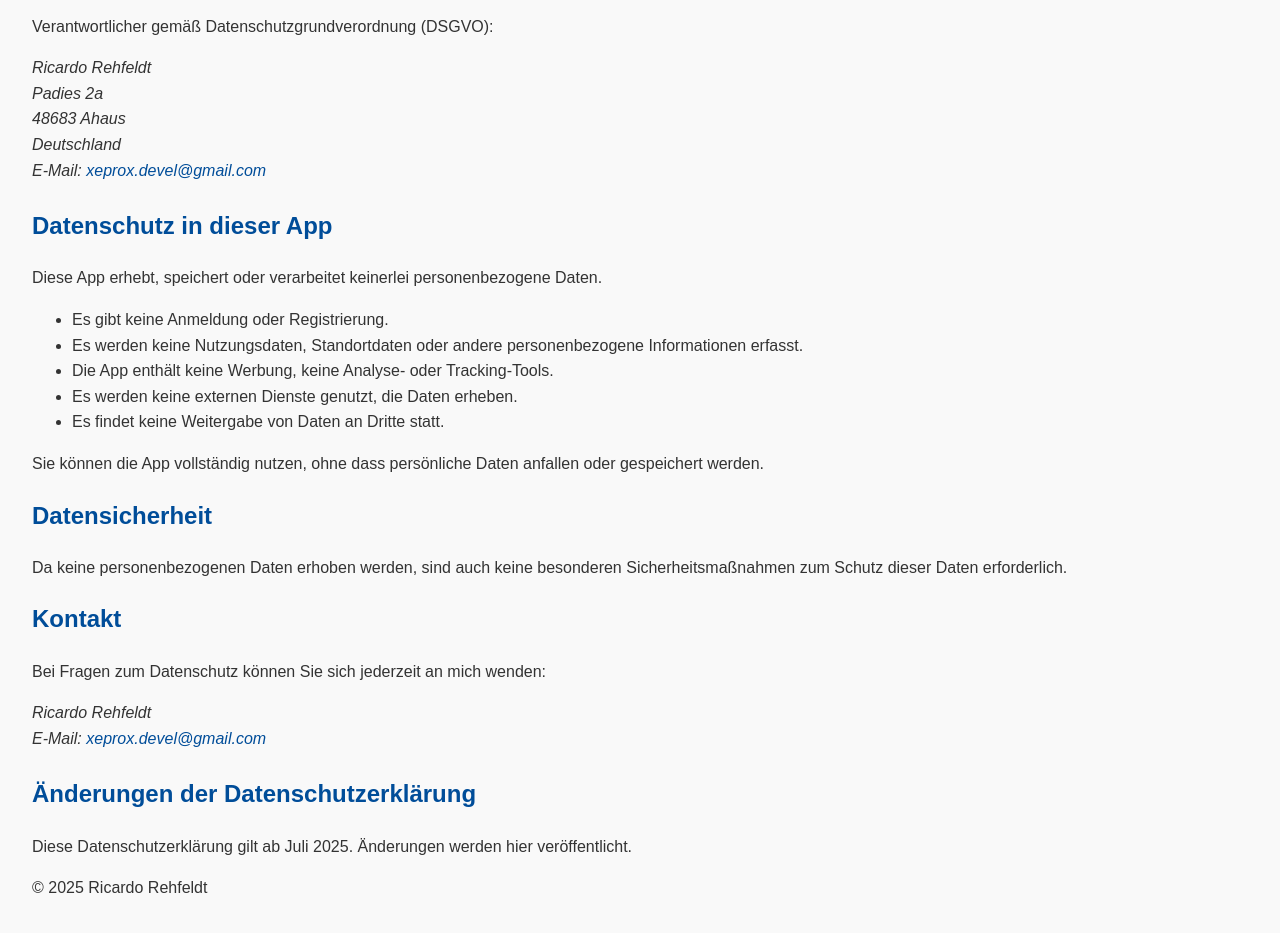
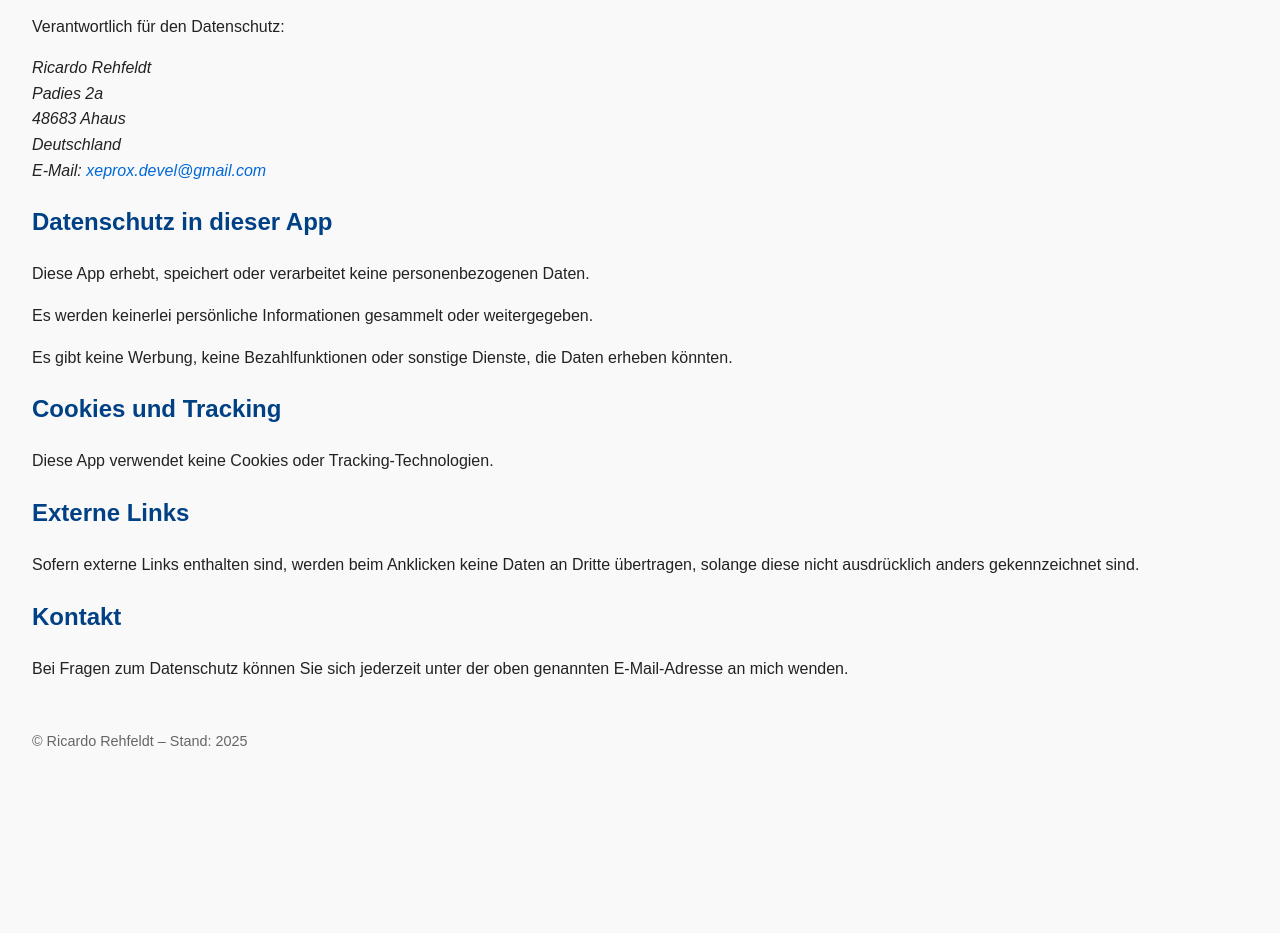
Before and after one commit to xeprox-devel/ricardo-rehfeldt.de, a plain HTML site: page datenschutz.html in a window 1280 px wide. Shown: the part 91-1024 px from the top of the page. After the commit the page ends 876 px from the top, so only its background shows below. Drawn offline with Linux system fonts and the light colour scheme.

Commit message:
Update datenschutz.html

```diff
--- a/datenschutz.html
+++ b/datenschutz.html
@@ -3,33 +3,36 @@
 <head>
   <meta charset="UTF-8" />
   <meta name="viewport" content="width=device-width, initial-scale=1" />
-    <title>Datenschutzerklärung - Ricardo Rehfeldt</title>
+  <title>Datenschutzerklärung</title>
   <style>
     body {
       font-family: Arial, sans-serif;
+      margin: 2rem;
       line-height: 1.6;
-            margin: 2rem;
       background-color: #f9f9f9;
-            color: #333;
+      color: #222;
     }
     h1, h2 {
-            color: #004d99;
-        }
-        address {
-            margin-bottom: 1.5rem;
+      color: #004085;
     }
     a {
-            color: #004d99;
+      color: #0069d9;
       text-decoration: none;
     }
     a:hover {
       text-decoration: underline;
     }
+    footer {
+      margin-top: 3rem;
+      font-size: 0.9rem;
+      color: #666;
+    }
   </style>
 </head>
 <body>
   <h1>Datenschutzerklärung</h1>
-    <p>Verantwortlicher gemäß Datenschutzgrundverordnung (DSGVO):</p>
+
+  <p>Verantwortlich für den Datenschutz:</p>
   <address>
     Ricardo Rehfeldt<br />
     Padies 2a<br />
@@ -39,31 +42,24 @@
   </address>
 
   <h2>Datenschutz in dieser App</h2>
-    <p>Diese App erhebt, speichert oder verarbeitet keinerlei personenbezogene Daten.</p>
-    <ul>
-        <li>Es gibt keine Anmeldung oder Registrierung.</li>
-        <li>Es werden keine Nutzungsdaten, Standortdaten oder andere personenbezogene Informationen erfasst.</li>
-        <li>Die App enthält keine Werbung, keine Analyse- oder Tracking-Tools.</li>
-        <li>Es werden keine externen Dienste genutzt, die Daten erheben.</li>
-        <li>Es findet keine Weitergabe von Daten an Dritte statt.</li>
-    </ul>
-    <p>Sie können die App vollständig nutzen, ohne dass persönliche Daten anfallen oder gespeichert werden.</p>
 
-    <h2>Datensicherheit</h2>
-    <p>Da keine personenbezogenen Daten erhoben werden, sind auch keine besonderen Sicherheitsmaßnahmen zum Schutz dieser Daten erforderlich.</p>
+  <p>Diese App erhebt, speichert oder verarbeitet keine personenbezogenen Daten.</p>
+
+  <p>Es werden keinerlei persönliche Informationen gesammelt oder weitergegeben.</p>
+
+  <p>Es gibt keine Werbung, keine Bezahlfunktionen oder sonstige Dienste, die Daten erheben könnten.</p>
+
+  <h2>Cookies und Tracking</h2>
+  <p>Diese App verwendet keine Cookies oder Tracking-Technologien.</p>
+
+  <h2>Externe Links</h2>
+  <p>Sofern externe Links enthalten sind, werden beim Anklicken keine Daten an Dritte übertragen, solange diese nicht ausdrücklich anders gekennzeichnet sind.</p>
 
   <h2>Kontakt</h2>
-    <p>Bei Fragen zum Datenschutz können Sie sich jederzeit an mich wenden:</p>
-    <address>
-        Ricardo Rehfeldt<br />
-        E-Mail: <a href="mailto:xeprox.devel@gmail.com">xeprox.devel@gmail.com</a>
-    </address>
-
-    <h2>Änderungen der Datenschutzerklärung</h2>
-    <p>Diese Datenschutzerklärung gilt ab Juli 2025. Änderungen werden hier veröffentlicht.</p>
+  <p>Bei Fragen zum Datenschutz können Sie sich jederzeit unter der oben genannten E-Mail-Adresse an mich wenden.</p>
 
   <footer>
-        <p>&copy; 2025 Ricardo Rehfeldt</p>
+    &copy; Ricardo Rehfeldt – Stand: 2025
   </footer>
 </body>
 </html>
```
Lines whose indentation alone changed are shown as unchanged.
